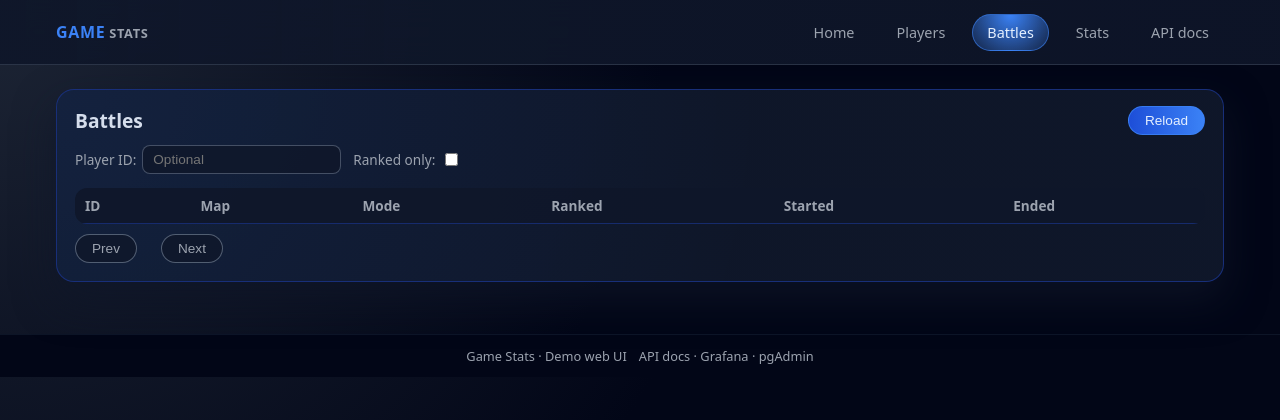
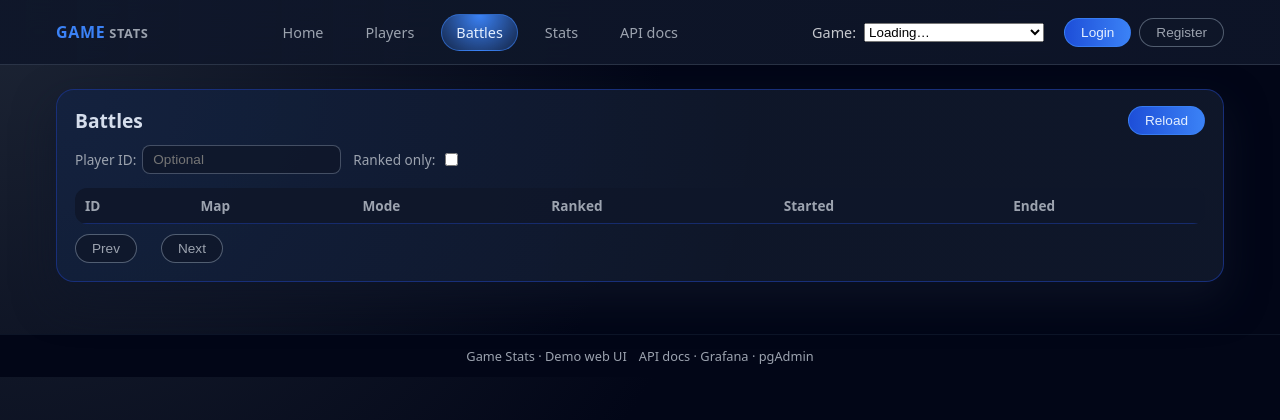
Before and after one commit to AkitaUI/game_fight_statistic, a FastAPI app: page /battles-ui in a window 1280 px wide. Shown: the top 420 px of the page. Run offline with FastAPI, Linux system fonts and the light colour scheme; lists and menus that the app fills with data are empty.

Commit message:
New change

```diff
--- a/backend/app/views/templates/base.html
+++ b/backend/app/views/templates/base.html
@@ -15,6 +15,7 @@
             <span class="logo-main">Game</span>
             <span class="logo-sub">Stats</span>
         </div>
+
         <nav class="main-nav">
             <a href="{{ request.url_for('index') }}"
                class="nav-link {% if request.url.path == '/' %}nav-link-active{% endif %}">
@@ -38,6 +39,26 @@
                 API docs
             </a>
         </nav>
+
+        <div class="topbar-right" style="display:flex; gap:12px; align-items:center;">
+            {% if enable_game_selector %}
+            <div class="game-selector" style="display:flex; align-items:center; gap:8px;">
+                <span style="font-size:0.9rem; opacity:0.85;">Game:</span>
+                <select id="gameSelect" class="input" style="min-width: 180px;">
+                    <option value="">Loading…</option>
+                </select>
+            </div>
+            {% endif %}
+
+            {% if enable_auth_ui %}
+            <div class="auth-area" style="display:flex; align-items:center; gap:8px;">
+                <span id="authStatus" style="font-size:0.9rem; opacity:0.9;"></span>
+                <button id="btnLogin" class="btn" type="button">Login</button>
+                <button id="btnRegister" class="btn btn-secondary" type="button">Register</button>
+                <button id="btnLogout" class="btn btn-danger" type="button" style="display:none;">Logout</button>
+            </div>
+            {% endif %}
+        </div>
     </div>
 </header>
 
@@ -47,6 +68,9 @@
         <section class="card">
             <h1>Welcome to Game Stats</h1>
             <p>Select a section in the top menu to start exploring players, battles and statistics.</p>
+            <p style="opacity:0.8;">
+                Tip: choose a game in the top-right selector. All API calls from UI should use the selected game.
+            </p>
         </section>
         {% endblock %}
     </div>
@@ -63,6 +87,50 @@
     </div>
 </footer>
 
+<!-- AUTH MODAL -->
+<div id="authModal" style="display:none; position:fixed; inset:0; background:rgba(0,0,0,.45); z-index:9999;">
+    <div style="max-width:420px; margin:8vh auto; background:#fff; border-radius:12px; padding:18px;">
+        <div style="display:flex; justify-content:space-between; align-items:center; gap:12px;">
+            <h3 id="authModalTitle" style="margin:0;">Login</h3>
+            <button id="authModalClose" type="button" class="btn btn-secondary">X</button>
+        </div>
+
+        <div style="margin-top:12px; display:flex; flex-direction:column; gap:10px;">
+            <label style="display:flex; flex-direction:column; gap:6px;">
+                <span>Username</span>
+                <input id="authUsername" class="input" type="text" autocomplete="username" />
+            </label>
+
+            <label style="display:flex; flex-direction:column; gap:6px;">
+                <span>Password</span>
+                <input id="authPassword" class="input" type="password" autocomplete="current-password" />
+            </label>
+
+            <div id="authModalHint" style="font-size:0.9rem; opacity:0.85;"></div>
+
+            <div style="display:flex; gap:8px; justify-content:flex-end; margin-top:6px;">
+                <button id="authSubmit" type="button" class="btn">Submit</button>
+            </div>
+
+            <div id="authError" style="display:none; color:#b00020; font-size:0.9rem;"></div>
+        </div>
+    </div>
+</div>
+
+<script>
+  // Базовые константы для JS (main.js будет использовать)
+  window.APP_CONFIG = {
+    apiBase: "/api",
+    gamesEndpoint: "/api/games",
+    authRegisterEndpoint: "/api/auth/register",
+    authTokenEndpoint: "/api/auth/token",
+    storageKeys: {
+      token: "access_token",
+      gameId: "selected_game_id"
+    }
+  };
+</script>
+
 <script src="{{ url_for('static', path='js/main.js') }}"></script>
 {% block extra_js %}{% endblock %}
 </body>
--- a/backend/app/views/templates/battles.html
+++ b/backend/app/views/templates/battles.html
@@ -5,11 +5,16 @@
     <div class="card-header">
         <h1>Battles</h1>
         <div class="card-actions">
+            <span id="selected-game-badge" class="badge" style="display:none;"></span>
             <button id="reload-battles-btn" class="btn">Reload</button>
         </div>
     </div>
 
     <div class="card-body">
+        <div id="game-required-warning" class="alert" style="display:none; margin-bottom: 12px;">
+            Please select a game in the top-right selector to load battles.
+        </div>
+
         <div class="filters">
             <label>
                 Player ID:
--- a/backend/app/views/templates/players.html
+++ b/backend/app/views/templates/players.html
@@ -5,11 +5,16 @@
     <div class="card-header">
         <h1>Players</h1>
         <div class="card-actions">
+            <span id="selected-game-badge" class="badge" style="display:none;"></span>
             <button id="reload-players-btn" class="btn">Reload</button>
         </div>
     </div>
 
     <div class="card-body">
+        <div id="game-required-warning" class="alert" style="display:none; margin-bottom: 12px;">
+            Please select a game in the top-right selector to load players.
+        </div>
+
         <div class="filters">
             <label>
                 Search:
```
Also changed, not shown: backend/app/views/__init__.py (+14 -36 lines), backend/app/views/templates/stats.html (+9 -0 lines).
